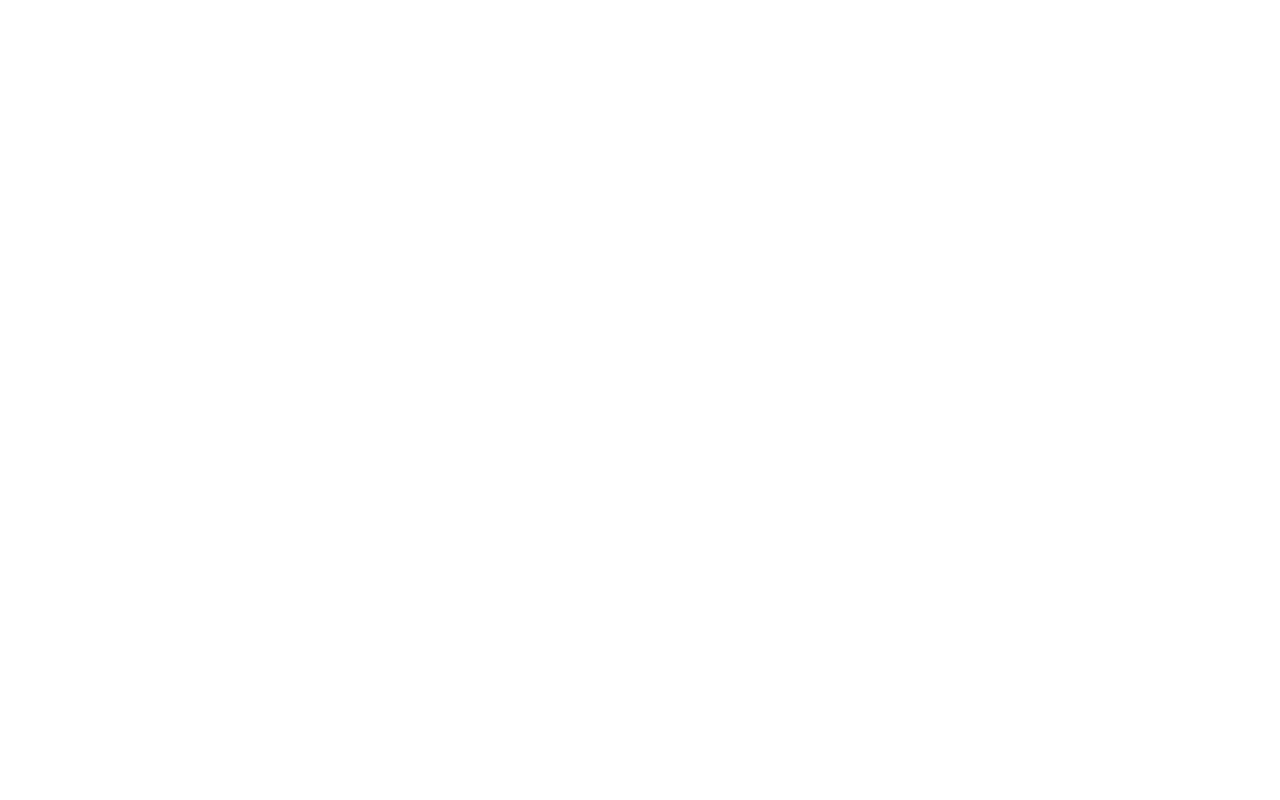
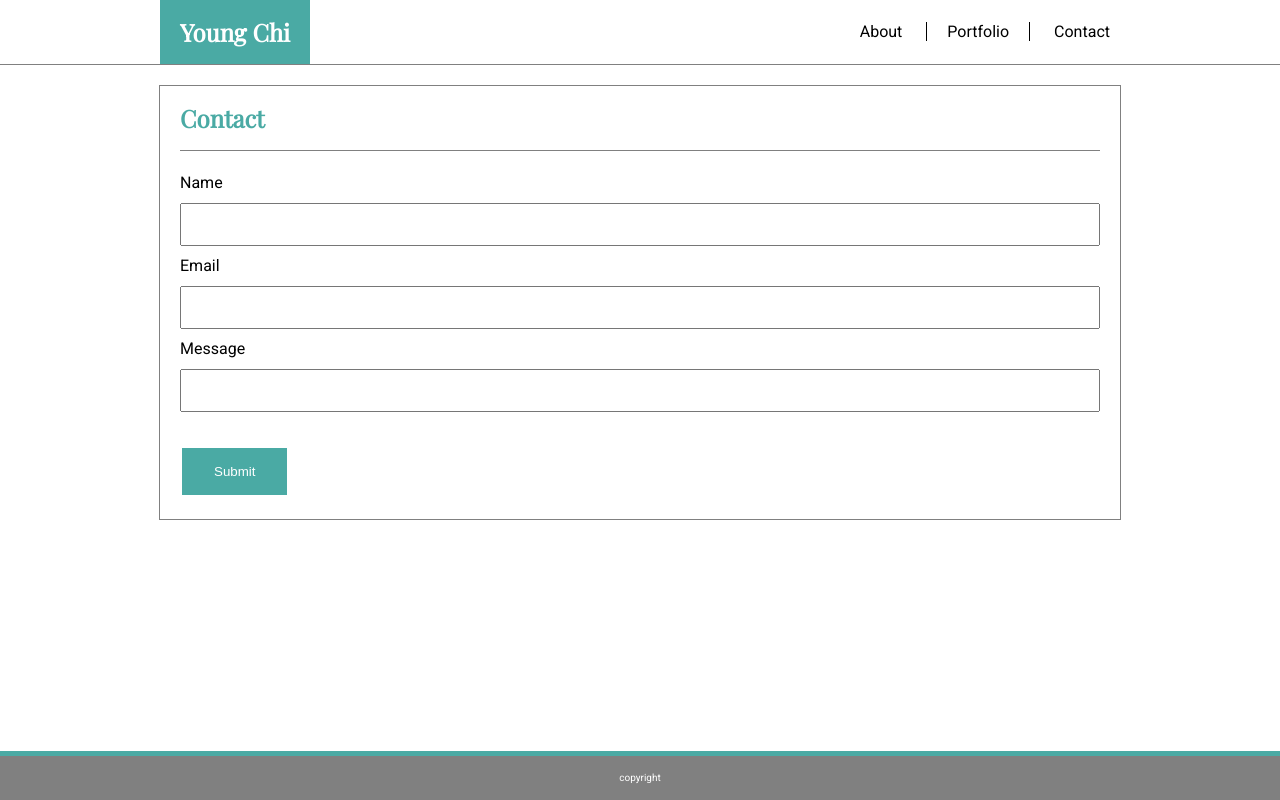
Before and after one commit to ycchi/Basic-Portfolio, a plain HTML site: page contact.html in a window 1280 px wide. Drawn offline with nearby package versions, Linux system fonts and the light colour scheme.

Commit message:
added contact.html

```diff
--- a/assets/CSS/style.css
+++ b/assets/CSS/style.css
@@ -1,4 +1,4 @@
-/* Removes bullet points from UL */
+
 body {
   margin: 0;
   line-height: 150%;
@@ -73,7 +73,7 @@ a {
 .contents {
   padding: 20px;
   border-top: gray 1px solid;
-  /* background: lightgrey; */
+  background: #ffffff;
 }
 
 
@@ -113,6 +113,22 @@ img {
   margin: 0;
 }
 
+input[type=text] {
+  width: 100%;
+  padding: 12px 20px;
+  margin: 8px 0;
+  box-sizing: border-box;
+}
+
+input[type=submit] {
+  background-color: #4aaaa4;
+  border: none;
+  color: white;
+  padding: 16px 32px;
+  text-decoration: none;
+  margin: 4px 2px;
+  cursor: pointer;
+}
 
 footer {
   position: fixed;
--- a/contact.html
+++ b/contact.html
@@ -0,0 +1,61 @@
+<!DOCTYPE html>
+<html lang="en">
+
+<head>
+  <meta charset="UTF-8" />
+  <meta name="viewport" content="width=device-width, initial-scale=1.0" />
+  <meta http-equiv="X-UA-Compatible" content="ie=edge" />
+
+  <title>Young Chi's Portfolio</title>
+  <link href="https://fonts.googleapis.com/css?family=Playfair+Display|Roboto" rel="stylesheet">
+
+  <link rel="stylesheet" type="text/css" href="./assets/CSS/style.css">
+</head>
+
+<body>
+  <nav>
+    <span class="logo">
+      <h2>Young Chi</h2>
+    </span>
+    <div class="buttonWrap">
+      <span class="button"><a href="./index.html">About</a></span>
+      <span class="button"><a href="./portfolio.html" class="centerButton">Portfolio</a></span>
+      <span class="button"><a href="./contact.html">Contact</a></span>
+    </div>
+  </nav>
+
+
+
+
+  <div class="contents">
+    <div class="mainWrap">
+      <div class="subheading">
+        <h2>Contact</h2>
+      </div>
+      <!-- Need Horizontal Line Here-->
+
+      <!-- Wrap text around image?-->
+      <div class="image-and-text clearfix">
+
+        <div class="content-text">
+          <form action="/action_page.php">
+            Name<br>
+            <input type="text" name="Name" value="" ><br>
+            Email<br>
+            <input type="text" name="Email" value=""><br>
+            Message<br>
+            <input type="text" name="Message" value=""><br><br>
+            <input type="submit" value="Submit">
+          </form>
+        </div>
+      </div>
+    </div>
+  </div>
+
+  <footer>
+    <p>copyright</p>
+  </footer>
+
+</body>
+
+</html>
```
Also changed, not shown: index.html (+3 -3 lines).
